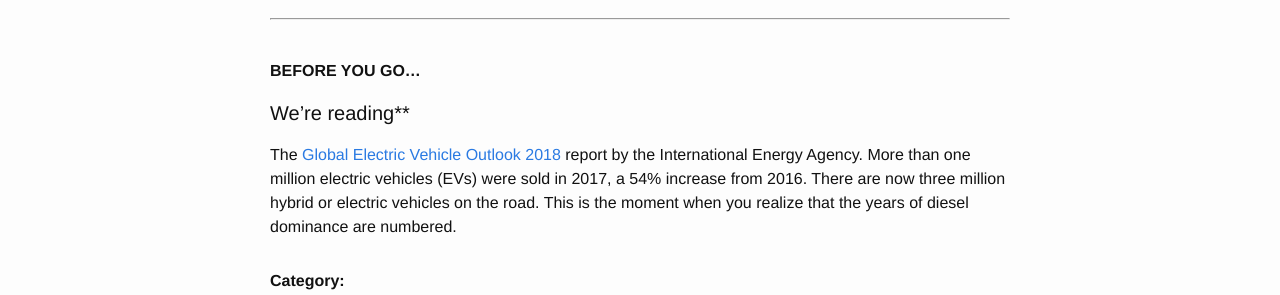
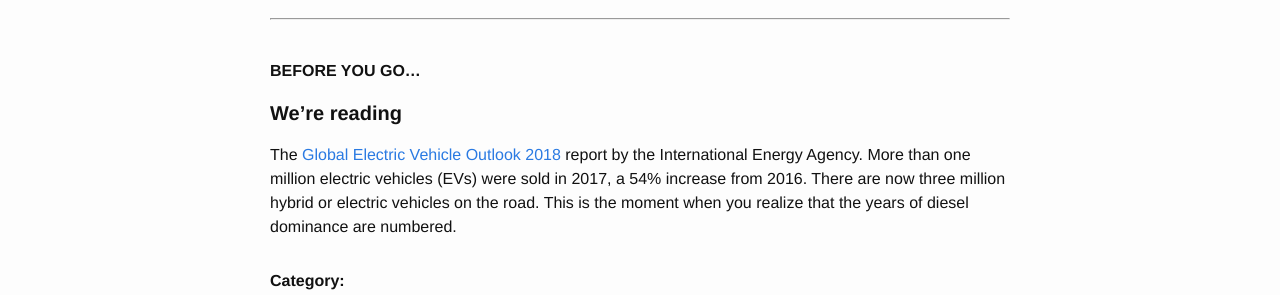
Before and after one commit to Sparkleleuk/Sustainability_Matters, a Jekyll site: the page built from _posts/2018-05-30-plastics.markdown, in a window 1280 px wide. Shown: the part 889-1184 px from the top of the page. Built offline with Jekyll 4.4.1, drawn with Linux system fonts in a browser that asks for light colours.

```diff
--- a/_posts/2018-05-30-plastics.markdown
+++ b/_posts/2018-05-30-plastics.markdown
@@ -22,6 +22,6 @@ Because plastics are the new CFCs, or close it at least. According to a <a href=
 
 **BEFORE YOU GO...**
 
-#### We're reading**
+#### **We're reading**
 
 The <a href="https://www.iea.org/gevo2018/" target="_blank">Global Electric Vehicle Outlook 2018</a> report by the International Energy Agency. More than one million electric vehicles (EVs) were sold in 2017, a 54% increase from 2016. There are now three million hybrid or electric vehicles on the road. This is the moment when you realize that the years of diesel dominance are numbered.
```
